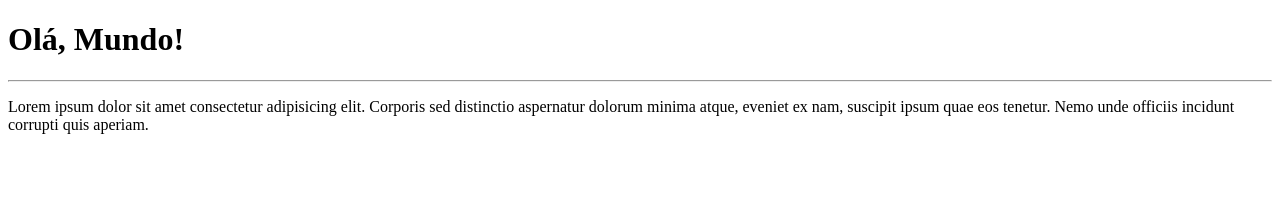
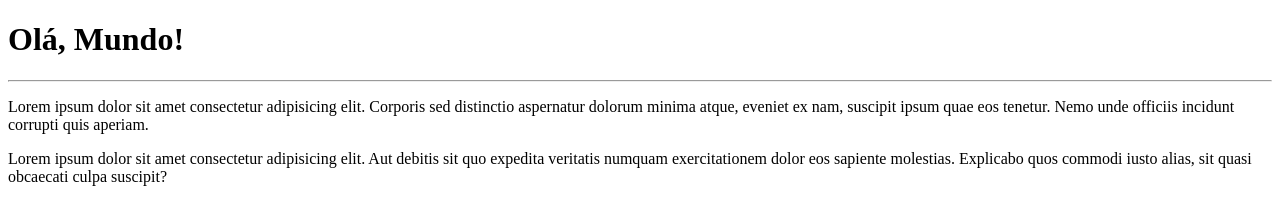
Before and after one commit to RenilsonMedeiros/NilsDev, a plain HTML site: page site-exemplo/index.html in a window 1280 px wide. Drawn offline with Linux system fonts and the light colour scheme.

Commit message:
adicionei um paragráfo

```diff
--- a/site-exemplo/index.html
+++ b/site-exemplo/index.html
@@ -14,5 +14,10 @@
         eveniet ex nam, suscipit ipsum quae eos tenetur.
         Nemo unde officiis incidunt corrupti quis aperiam.
     </p>
+    <p>
+        Lorem ipsum dolor sit amet consectetur adipisicing elit.
+        Aut debitis sit quo expedita veritatis numquam exercitationem dolor eos sapiente molestias.
+        Explicabo quos commodi iusto alias, sit quasi obcaecati culpa suscipit?
+    </p>
 </body>
 </html>
```
